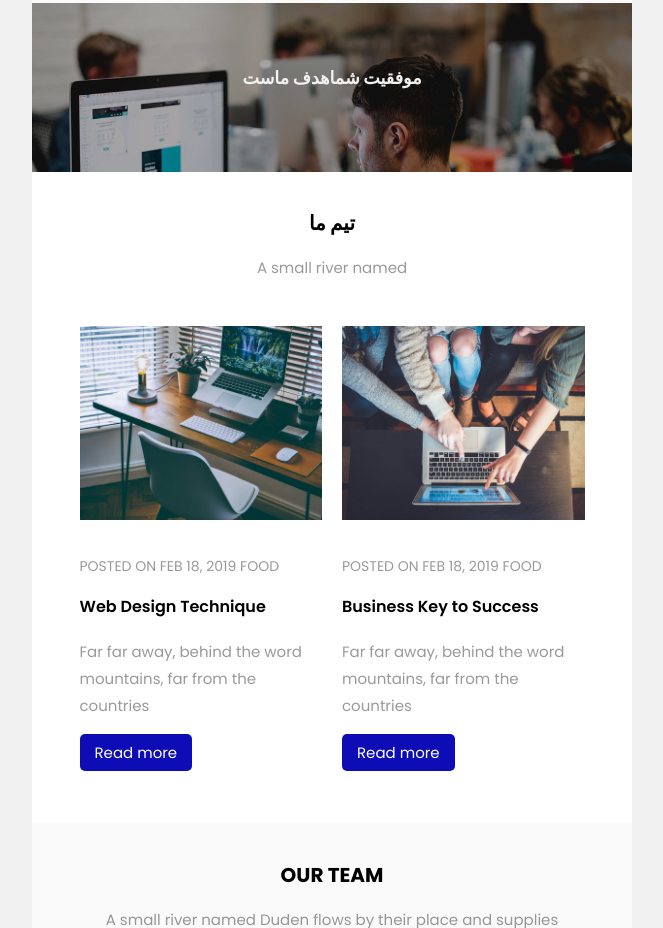
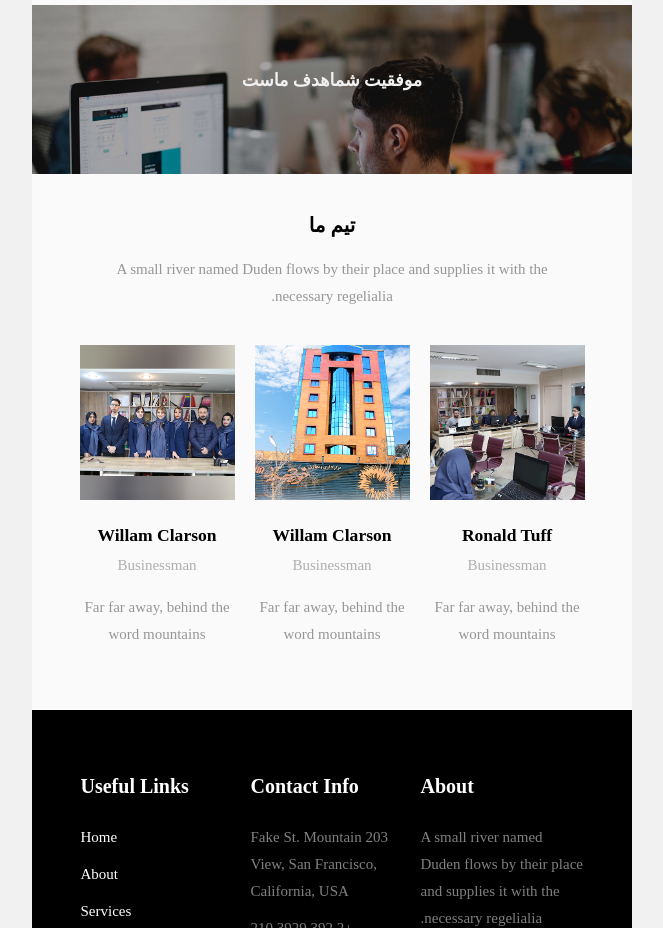
Before and after one commit to KiaShamaei/emailTemplate, a plain HTML site: page index.html in a window 1280 px wide. Shown: the part 1872-2800 px from the top of the page, without its empty margins (308-971 px from the left). Drawn offline with Linux system fonts and the light colour scheme; a web font is replaced by a local one.

Commit message:
add new design

```diff
--- a/index.html
+++ b/index.html
@@ -15,6 +15,7 @@
 	<style>
 		html,
 		body {
+			font-family: iranSans , tahoma;
 			margin: 0 auto !important;
 			padding: 0 !important;
 			height: 100% !important;
@@ -22,7 +23,6 @@
 			background: #f1f1f1;
 			text-align: right;
 			direction: rtl;
-			font-family: tahoma;
 		}
 
 		/* What it does: Stops email clients resizing small text. */
@@ -189,13 +189,13 @@
 		h4,
 		h5,
 		h6 {
-			font-family: 'Poppins', sans-serif;
+			font-family: iranSans;
 			color: #000000;
 			margin-top: 0;
 		}
 
 		body {
-			font-family: 'Poppins', sans-serif;
+			font-family: iranSans;
 			font-weight: 400;
 			font-size: 15px;
 			line-height: 1.8;
@@ -227,7 +227,7 @@
 			font-size: 20px;
 			font-weight: 700;
 			text-transform: uppercase;
-			font-family: 'Poppins', sans-serif;
+			font-family: iranSans;
 		}
 
 		.navigation {
@@ -329,7 +329,7 @@
 		}
 
 		.heading-section-white h2 {
-			font-family: tahoma;
+			font-family: iranSans,tahoma;
 			line-height: 1;
 			padding-bottom: 0;
 		}
@@ -516,7 +516,12 @@
 				text-align: left;
 			}
 
+
 		}
+		@font-face {
+			font-family: iranSans;
+			src: url(https://www.rad-iran.com/wp-content/uploads/2020/12/IRANSansWebFaNum.woff);
+		  }
 	</style>
 
 
@@ -525,7 +530,7 @@
 <body width="100%" style="margin: 0; padding: 0 !important; mso-line-height-rule: exactly; background-color: #222222;">
 	<center style="width: 100%; background-color: #f1f1f1;">
 		<div
-			style="display: none; font-size: 1px;max-height: 0px; max-width: 0px; opacity: 0; overflow: hidden; mso-hide: all; font-family: sans-serif;">
+			style="display: none; font-size: 1px;max-height: 0px; max-width: 0px; opacity: 0; overflow: hidden; mso-hide: all; font-family: iranSans;">
 			&zwnj;&nbsp;&zwnj;&nbsp;&zwnj;&nbsp;&zwnj;&nbsp;&zwnj;&nbsp;&zwnj;&nbsp;&zwnj;&nbsp;&zwnj;&nbsp;&zwnj;&nbsp;&zwnj;&nbsp;&zwnj;&nbsp;&zwnj;&nbsp;&zwnj;&nbsp;&zwnj;&nbsp;&zwnj;&nbsp;&zwnj;&nbsp;&zwnj;&nbsp;&zwnj;&nbsp;
 		</div>
 		<div style="max-width: 600px; margin: 0 auto;" class="email-container">
@@ -536,14 +541,19 @@
 					<td valign="top" class="bg_white" style="padding: 1em 2.5em;">
 						<table role="presentation" border="0" cellpadding="0" cellspacing="0" width="100%">
 							<tr>
+								<td width="20%" class="logo" style="text-align: right">
+									<img src="https://www.rad-iran.com/wp-content/uploads/2018/09/logo.png" width="50%" height="50%">
+								</td>
+								<td width="40%" class="logo" style="text-align: right">
+
+									<h1><a href="https://www.rad-iran.com">گروه راهیان آبی دانش </a></h1>
+								</td>
+
 								<td width="40%" class="logo" style="text-align: left;">
-									<h1><a href="#">گروه راهیان آبی دانش </a></h1>
-								</td>
-								<td width="60%" class="logo" style="text-align: left;">
 									<ul class="navigation">
-										<li><a href="#">درباره ما</a></li>
-										<li><a href="#">وب سایت</a></li>
-										<li><a href="#">تماس با ما</a></li>
+										<li><a href="https://www.instagram.com/rad.group/"><img src="./images/icons8-instagram-32.png" width="20" height="20" ></a></li>
+										<li><a href="https://www.youtube.com/channel/UCzLU1Ytzg6DSjBz8lA_M6-w"><img src="./images/icons8-youtube-32.png" width="20" height="20"></a></li>
+										<li><a href="https://www.aparat.com/rad_group"><img src="./images/icons8-aparat-48.png" width="20" height="20"></a></li>
 									</ul>
 								</td>
 							</tr>
@@ -687,7 +697,7 @@
 																	<li>ویرایش SoP</li>
 																	<li>دریافت وقت سفارت </li>
 																</ul>
-																<p><a href="#" class="btn btn-primary">اطلاعات بیشتر</a></p>
+																<p><a href="https://www.rad-iran.com" class="btn btn-primary">اطلاعات بیشتر</a></p>
 															</div>
 														</td>
 													</tr>
@@ -709,65 +719,9 @@
 								</td>
 							</tr><!-- end tr -->
 							<tr>
-								<td class="bg_white email-section">
-									<div class="heading-section" style="text-align: center; padding: 0 30px;">
-										<h2>تیم ما </h2>
-										<p>A small river named</p>
-									</div>
-									<table role="presentation" border="0" cellpadding="0" cellspacing="0" width="100%">
-										<tr>
-											<td valign="top" width="50%" style="padding-top: 20px;">
-												<table role="presentation" cellspacing="0" cellpadding="10" border="0"
-													width="100%">
-													<tr>
-														<td>
-															<img src="images/blog-1.jpg" alt=""
-																style="width: 100%; max-width: 600px; height: auto; margin: auto; display: block;">
-														</td>
-													</tr>
-													<tr>
-														<td class="text-services" style="text-align: left;">
-															<p class="meta"><span>Posted on Feb 18, 2019</span>
-																<span>Food</span>
-															</p>
-															<h3>Business Key to Success</h3>
-															<p>Far far away, behind the word mountains, far from the
-																countries</p>
-															<p><a href="#" class="btn btn-primary">Read more</a></p>
-														</td>
-													</tr>
-												</table>
-											</td>
-											<td valign="top" width="50%" style="padding-top: 20px;">
-												<table role="presentation" cellspacing="0" cellpadding="10" border="0"
-													width="100%">
-													<tr>
-														<td>
-															<img src="images/blog-2.jpg" alt=""
-																style="width: 100%; max-width: 600px; height: auto; margin: auto; display: block;">
-														</td>
-													</tr>
-													<tr>
-														<td class="text-services" style="text-align: left;">
-															<p class="meta"><span>Posted on Feb 18, 2019</span>
-																<span>Food</span>
-															</p>
-															<h3>Web Design Technique</h3>
-															<p>Far far away, behind the word mountains, far from the
-																countries</p>
-															<p><a href="#" class="btn btn-primary">Read more</a></p>
-														</td>
-													</tr>
-												</table>
-											</td>
-										</tr>
-									</table>
-								</td>
-							</tr><!-- end: tr -->
-							<tr>
 								<td class="bg_light email-section">
 									<div class="heading-section" style="text-align: center; padding: 0 30px;">
-										<h2>Our Team</h2>
+										<h2>تیم ما</h2>
 										<p>A small river named Duden flows by their place and supplies it with the
 											necessary regelialia.</p>
 									</div>
```
Also changed, not shown: images/icons8-aparat-48.png (added), images/icons8-instagram-32.png (added), images/icons8-youtube-32.png (added).
